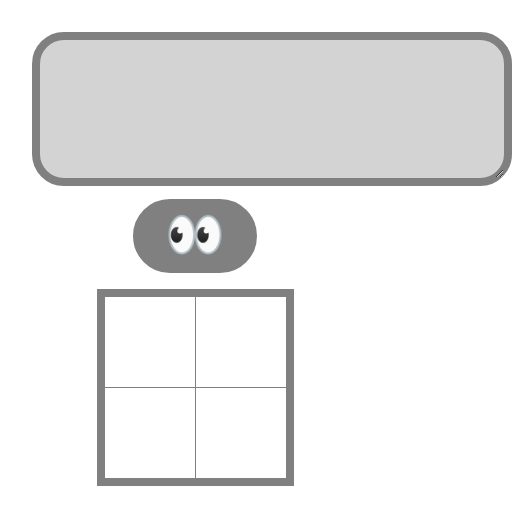
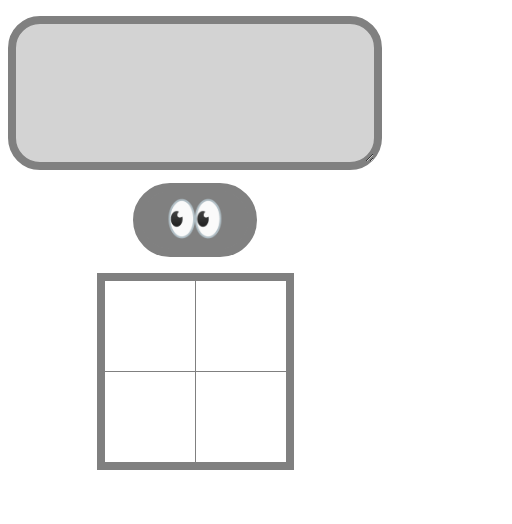
Before and after one commit to ludolf/rgb, a plain HTML site: page index.html in a window 390 px wide. Shown: the whole page, 512 px wide, since content can reach past the window. Drawn offline with Linux system fonts and the light colour scheme.

Commit message:
fix css responsibility

```diff
--- a/index.css
+++ b/index.css
@@ -21,6 +21,8 @@ textarea {
     text-align: center;
     letter-spacing: 0.3em;
     padding: 1em;
+    box-sizing: border-box;
+    max-width: 100%;
 }
 button {
     background-color: gray;
@@ -40,3 +42,9 @@ td {
     height: 5rem;
     border: 1px solid gray;
 }
+
+@media (max-width: 650px) {
+    body {
+        margin: 1rem 0.5rem;
+    }
+}
```
Also changed, not shown: index.html (+0 -1 lines).
